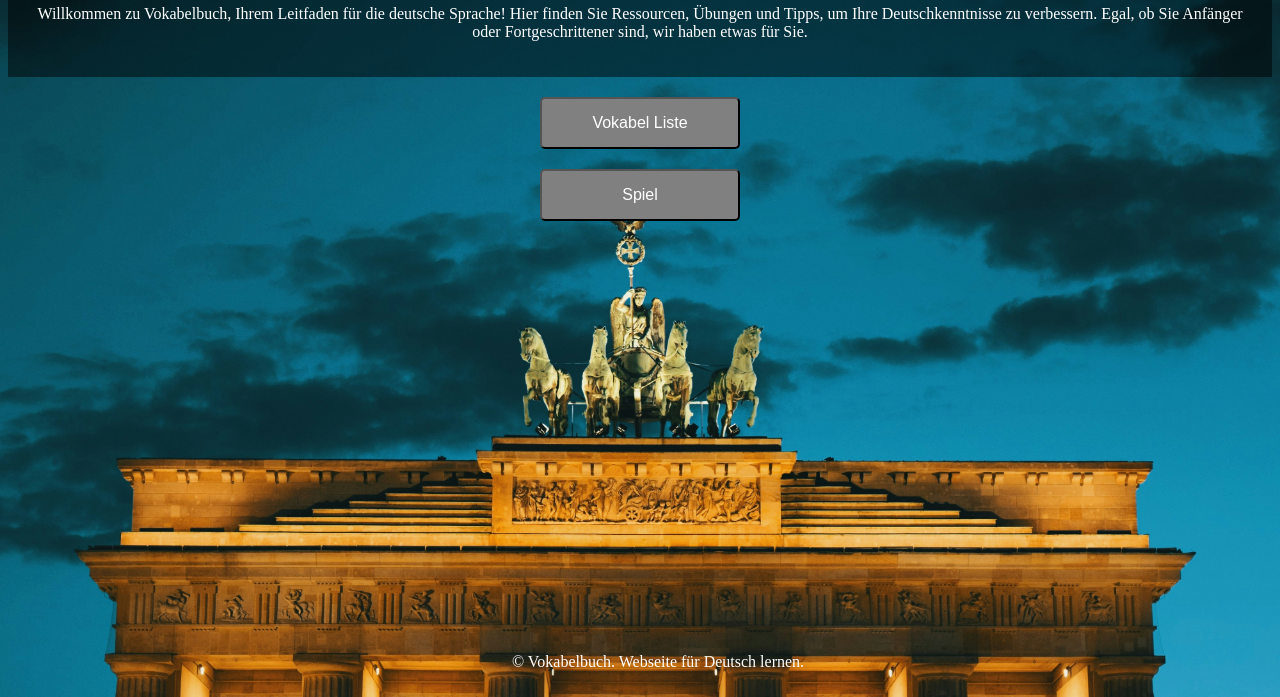
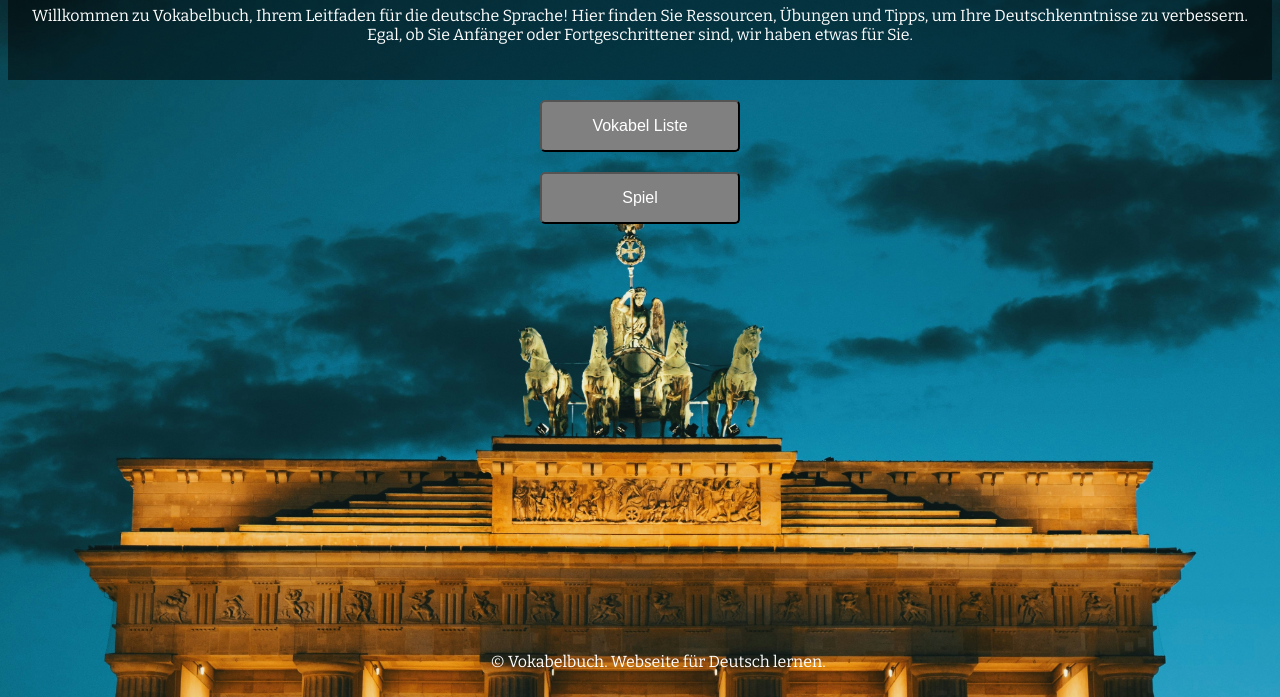
Before and after one commit to mertrasna/Vokabelbuch, a plain HTML site: page index.html in a window 1280 px wide. Shown: the part 103-800 px from the top of the page. Drawn offline with nearby package versions, Linux system fonts and the light colour scheme.

Commit message:
'bitter' font style

```diff
--- a/index.html
+++ b/index.html
@@ -5,6 +5,9 @@
     <meta name="viewport" content="width=device-width, initial-scale=1.0">
     <title>Vokabelbuch</title>
     <link rel="stylesheet" type="text/css" href="styles.css">
+    <link rel="preconnect" href="https://fonts.googleapis.com">
+    <link rel="preconnect" href="https://fonts.gstatic.com" crossorigin>
+    <link href="https://fonts.googleapis.com/css2?family=Bebas+Neue&family=Bitter:ital,wght@0,100..900;1,100..900&display=swap" rel="stylesheet">
 </head>
 <body>
     <header>
--- a/styles.css
+++ b/styles.css
@@ -1,6 +1,10 @@
 body {
     background-image: url(images/dan-v-YC7HXmBUgmo-unsplash.jpg);
     background-size: cover;
+    font-family: "Bitter", serif;
+    font-optical-sizing: auto;
+    font-weight: 400;
+    font-style: normal;
 }
 
 header {
```
